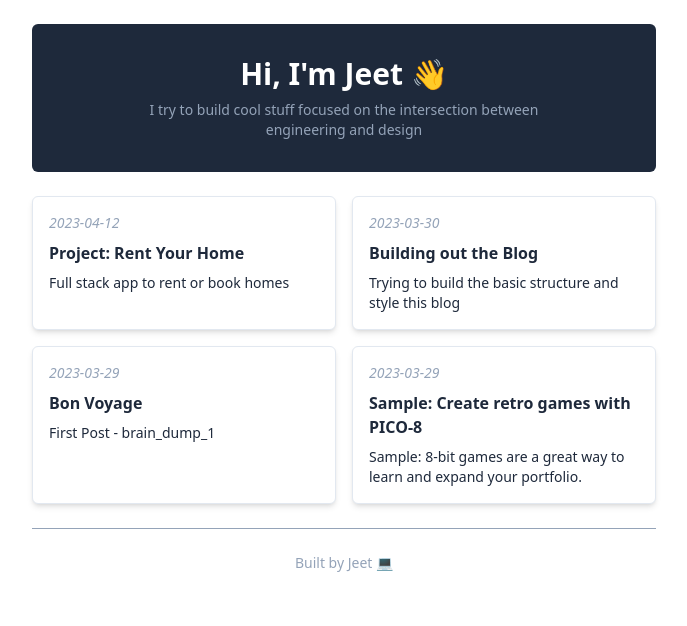
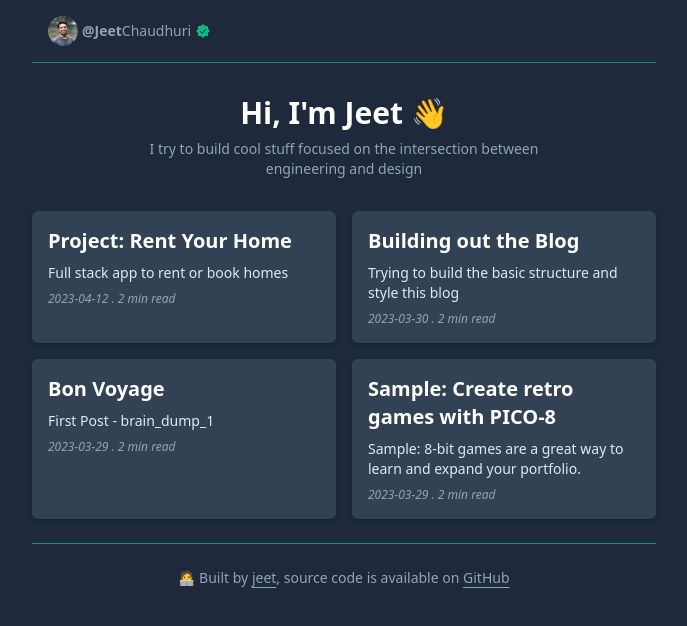
Before and after one commit to jeetch/my-blog, a Next.js app: page / in a window 1280 px wide. Shown: the top 626 px of the page, without its empty margins (296-983 px from the left). Built offline with nearby package versions, Linux system fonts and the light colour scheme.

Commit message:
updated design

```diff
--- a/components/PostPreview.tsx
+++ b/components/PostPreview.tsx
@@ -2,16 +2,17 @@ import { PostMetadata } from "./PostMetadata";
 
 const PostPreview = (props: PostMetadata) => {
   return (
-    <div className="border border-slate-200 rounded-md shadow-md bg-white p-4">
-      <p className="text-sm text-slate-400 italic mb-2">{props.date}</p>
-
+    <div className="rounded-md shadow-md bg-slate-700 p-4">
       <a href={`posts/${props.slug}`}>
-        <h4 className="font-bold text-slate-800 hover:underline mb-2">
+        <h4 className="text-xl font-semibold text-white hover:underline mb-2">
           {props.title}
         </h4>
       </a>
 
-      <p className="text-sm text-slate-800">{props.subtitle}</p>
+      <p className="text-sm text-slate-200">{props.subtitle}</p>
+      <p className="text-xs text-slate-400 italic mt-2">
+        {props.date} . 2 min read
+      </p>
     </div>
   );
 };
--- a/package.json
+++ b/package.json
@@ -17,6 +17,7 @@
     "next": "13.2.4",
     "react": "18.2.0",
     "react-dom": "18.2.0",
+    "react-icons": "^4.8.0",
     "typescript": "5.0.2"
   },
   "devDependencies": {
--- a/src/app/layout.tsx
+++ b/src/app/layout.tsx
@@ -1,5 +1,7 @@
 import Link from "next/link";
 import "./globals.css";
+import Image from "next/image";
+import { VscVerifiedFilled } from "react-icons/vsc";
 
 export default function RootLayout({
   children,
@@ -8,21 +10,42 @@ export default function RootLayout({
 }) {
   const header = (
     <header>
-      <div className="text-center bg-slate-800  p-8 my-6 rounded-md ">
-        <Link href="/">
-          <h2 className="text-3xl text-white font-bold">Hi, I'm Jeet 👋 </h2>
-        </Link>
-        <p className="text-slate-400 text-sm pt-2 mx-16">
-          I try to build cool stuff focused on the intersection between
-          engineering and design
-        </p>
-      </div>
+      <Link href="/">
+        <div className="flex flex-row z-10 shadow-sm text-center gap-1 items-center p-4 border-b border-emerald-600 ">
+          <Image
+            className="hidden md:block rounded-full"
+            height="30"
+            width="30"
+            alt="Avatar"
+            src="/images/header.jpg"
+          />{" "}
+          <p className="text-slate-400  hover:text-slate-300 text-sm ">
+            <b>@Jeet</b>Chaudhuri{" "}
+          </p>{" "}
+          <VscVerifiedFilled className="text-emerald-500 " />
+        </div>
+      </Link>
     </header>
   );
 
   const footer = (
-    <footer className="border-t text-sm border-slate-400 mt-6 py-6 text-center text-slate-400">
-      <p>Built by Jeet 💻</p>
+    <footer className="border-t text-sm border-emerald-600 mt-6 py-6 text-center font-light text-slate-400">
+      <p>
+        🧑‍💻 Built by{" "}
+        <a
+          href="https://www.jeetchaudhuri.com/"
+          className="font-medium underline underline-offset-4"
+        >
+          jeet
+        </a>
+        , source code is available on{" "}
+        <a
+          href="https://github.com/jeetch/my-blog"
+          className="font-medium underline underline-offset-4"
+        >
+          GitHub
+        </a>
+      </p>
     </footer>
   );
 
@@ -30,7 +53,7 @@ export default function RootLayout({
     <html lang="en">
       <head />
 
-      <body className="">
+      <body className="bg-slate-800 ">
         <div className="mx-auto max-w-2xl px-6">
           {header}
           {children}
--- a/src/app/page.tsx
+++ b/src/app/page.tsx
@@ -10,8 +10,26 @@ const HomePage: FC = () => {
     <PostPreview key={post.slug} {...post} />
   ));
 
+  const banner = (
+    <header>
+      <div className=" w-full z-10 shadow-sm text-center  p-8 ">
+        <h2 className="text-3xl text-white font-bold">Hi, I'm Jeet 👋 </h2>
+
+        <p className="text-slate-400 text-sm pt-2 mx-16">
+          I try to build cool stuff focused on the intersection between
+          engineering and design
+        </p>
+      </div>
+    </header>
+  );
+
   return (
-    <div className=" grid grid-cols-1 md:grid-cols-2 gap-4">{postPreviews}</div>
+    <>
+      {banner}
+      <div className=" grid grid-cols-1 md:grid-cols-2 gap-4">
+        {postPreviews}
+      </div>
+    </>
   );
 };
 
--- a/src/app/posts/[slug]/page.tsx
+++ b/src/app/posts/[slug]/page.tsx
@@ -26,13 +26,13 @@ const PostPage: FC = (props: any) => {
   return (
     <div>
       <div className="my-12 text-center">
-        <h3 className="text-3xl font-bold text-slate-800 mb-2">
+        <h3 className="text-3xl font-bold text-slate-200 mb-2">
           {post.data.title}
         </h3>
         <p className="text-slate-300">{post.data.date}</p>
       </div>
 
-      <article className="prose">
+      <article className="prose prose-invert">
         <Markdown>{post.content}</Markdown>
       </article>
     </div>
```
Also changed, not shown: public/images/header.jpg (added), 1 other file (tests, documents, lock files or other folders).
